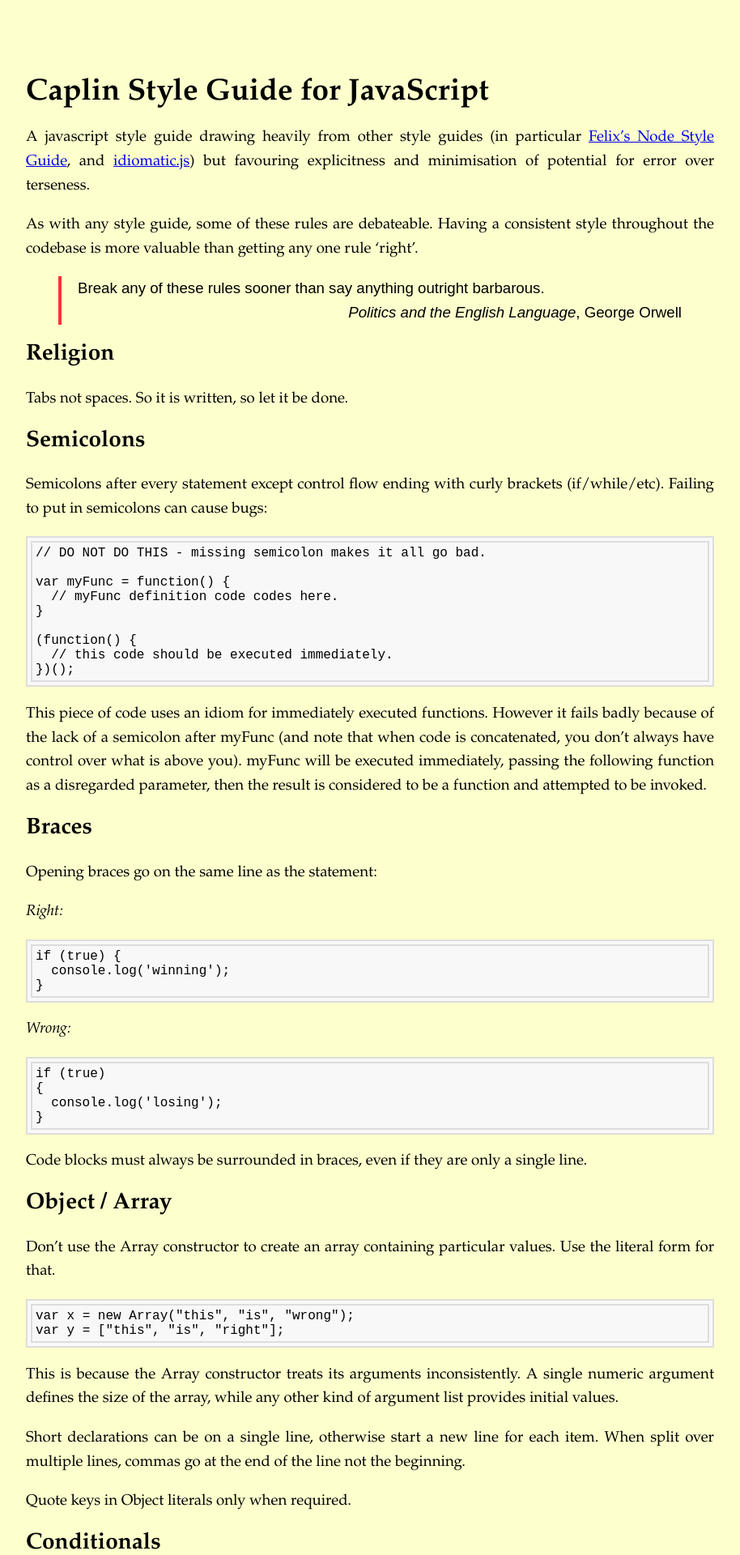
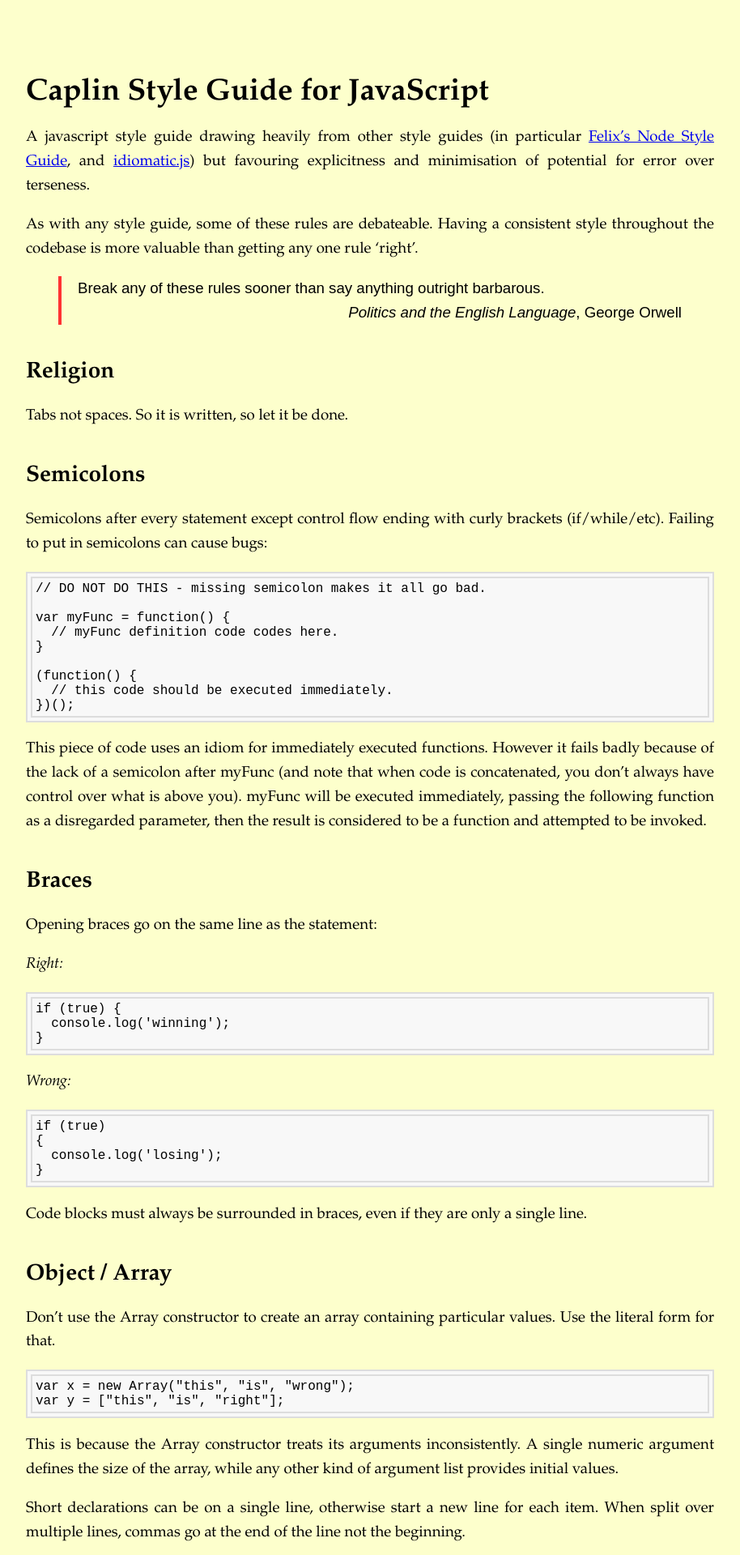
Before and after one commit to caplin/StyleGuide, a Jekyll site: the page built from index.md, in a window 1280 px wide. Shown: the top 1920 px of the page at 81% size, without its empty margins (183-1097 px from the left). Built offline with Jekyll 4.4.1, drawn with Linux system fonts in a browser that asks for light colours; Markdown is read by kramdown in place of the engine named in the settings.

Commit message:
Update main.css

```diff
--- a/styles/main.css
+++ b/styles/main.css
@@ -26,3 +26,7 @@ blockquote p {
 blockquote p:last-child {
   text-align: right;
 }
+
+h2 {
+  margin-top: 45px;
+}
```
